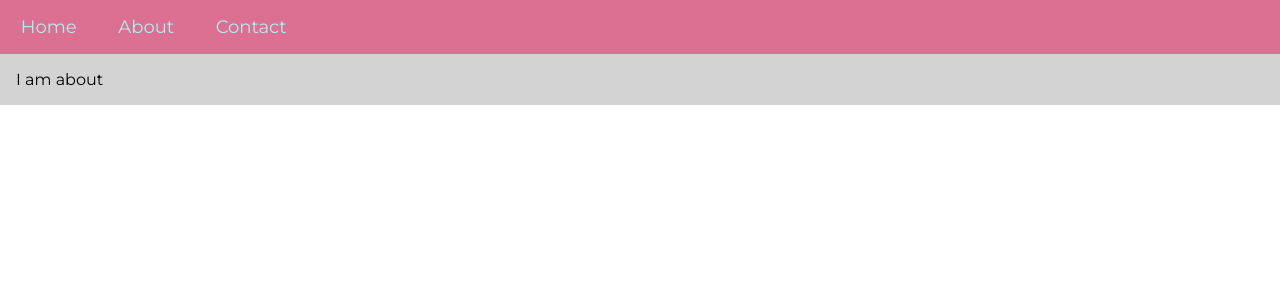
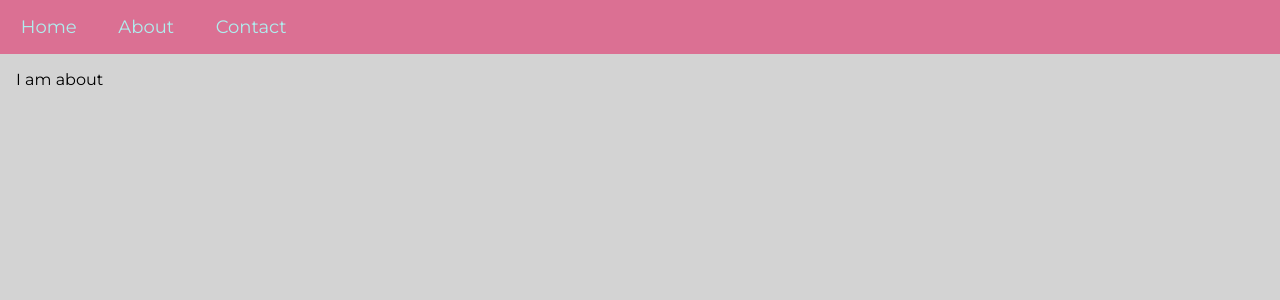
Before and after one commit to phetw/nextjs-github-pages-demo, a Next.js app: page /about in a window 1280 px wide. Shown: the top 300 px of the page. Built offline with nearby package versions, Linux system fonts and the light colour scheme.

Commit message:
Fix content wrapper

```diff
--- a/components/layout.js
+++ b/components/layout.js
@@ -18,6 +18,7 @@ injectGlobal`
 const ContentWrapper = styled.div`
   margin: 0;
   padding: 0;
+  height: 90vh;
   background-color: lightgray;
   padding: 1rem;
 `;
--- a/next.config.js
+++ b/next.config.js
@@ -6,5 +6,5 @@ module.exports = {
       "/contact": { page: "/contact" },
     };
   },
-  assetPrefix: "/nextjs-demo",
+  assetPrefix: "",
 };
```
Also changed, not shown: 3 other files (tests, documents, lock files or other folders).
